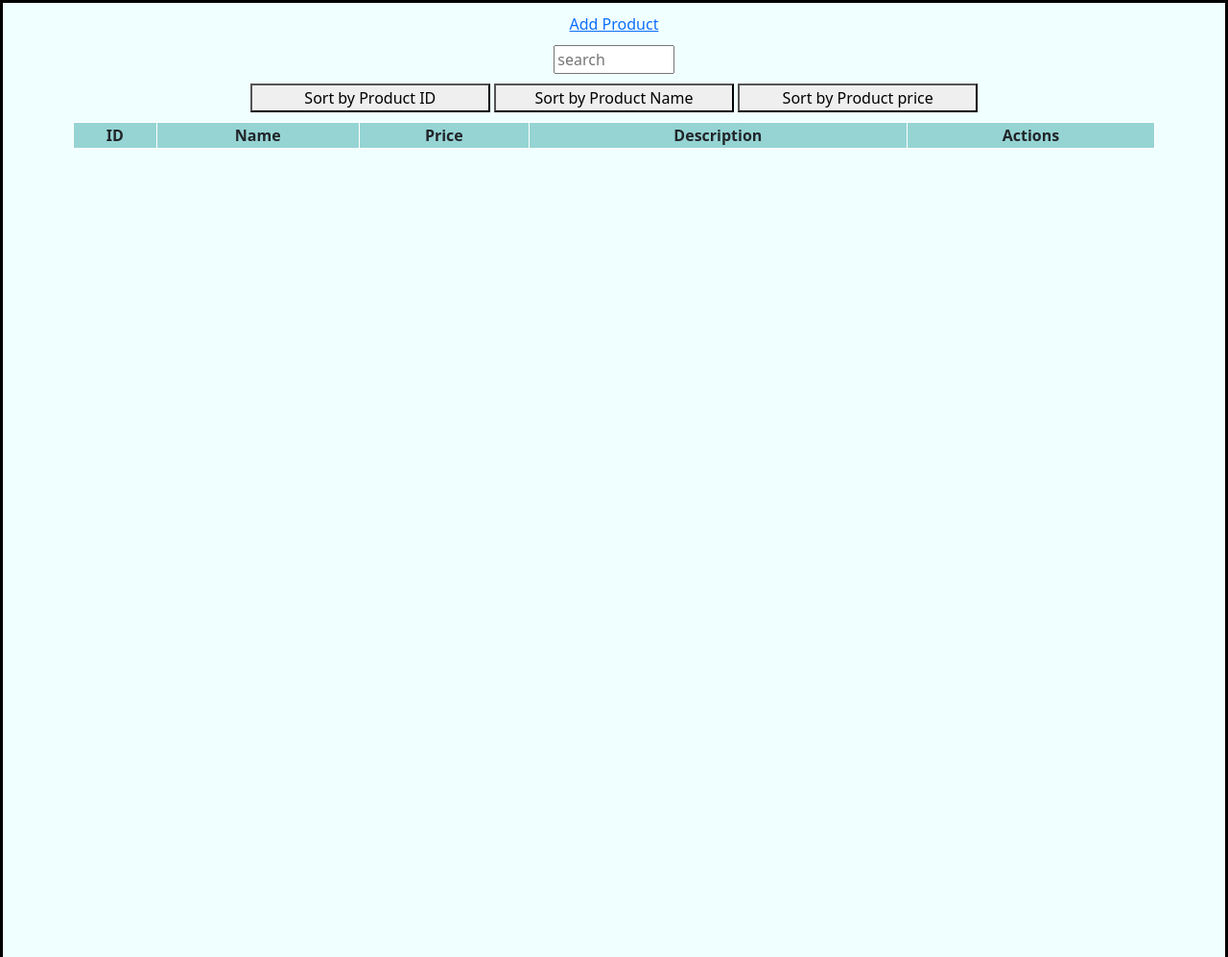
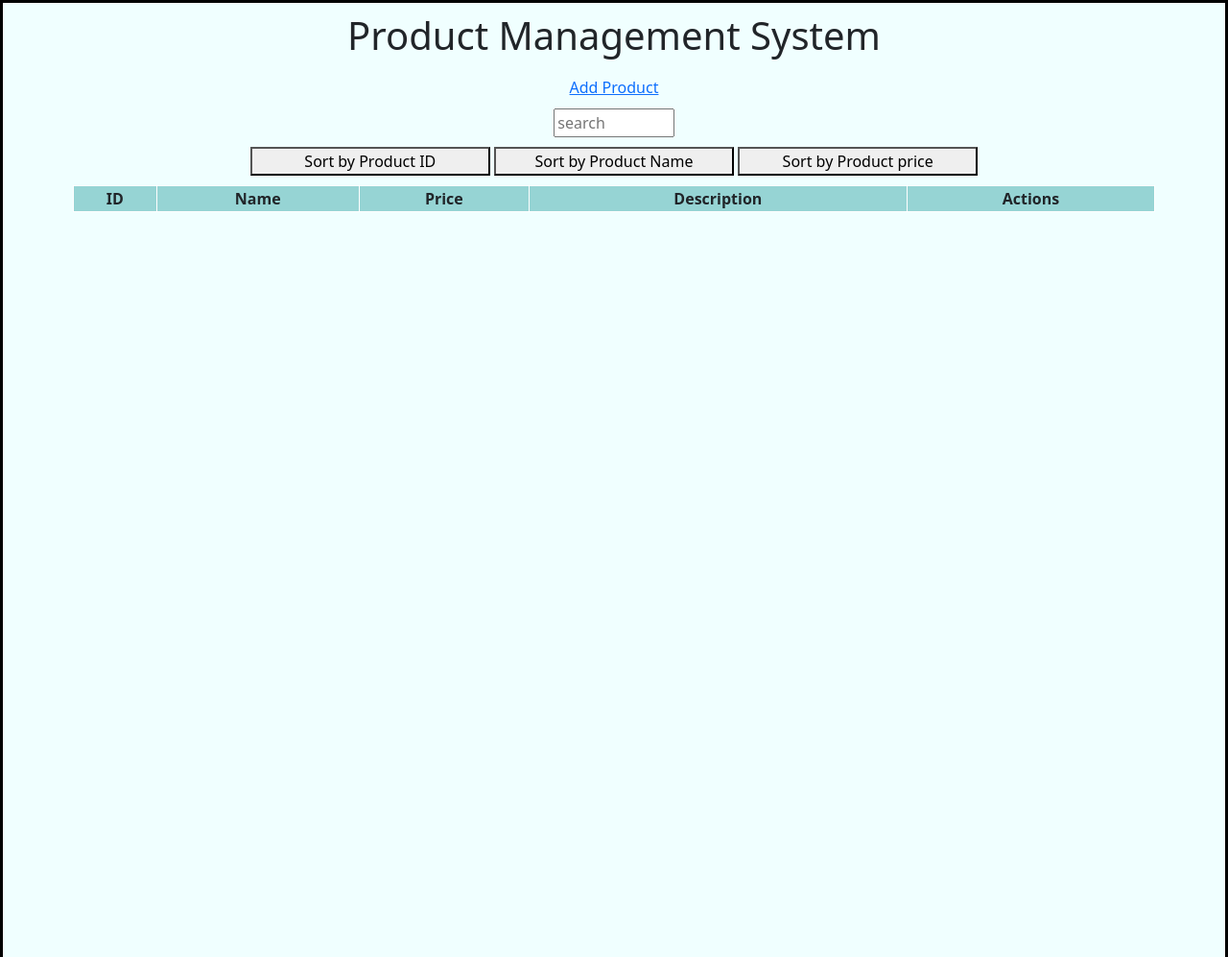
Before and after one commit to Dhruvi2416/JS-task-3-crud-, a plain HTML site: page index.html in a window 1280 px wide. Shown: the whole page at 96% size. Drawn offline with nearby package versions, Linux system fonts and the light colour scheme.

Commit message:
Heading Title added

```diff
--- a/index.html
+++ b/index.html
@@ -30,6 +30,7 @@
 
   <body>
     <div class="container1">
+      <h1>Product Management System</h1>
       <a href="addProduct.html">Add Product</a>
       <input
         type="text"
```
